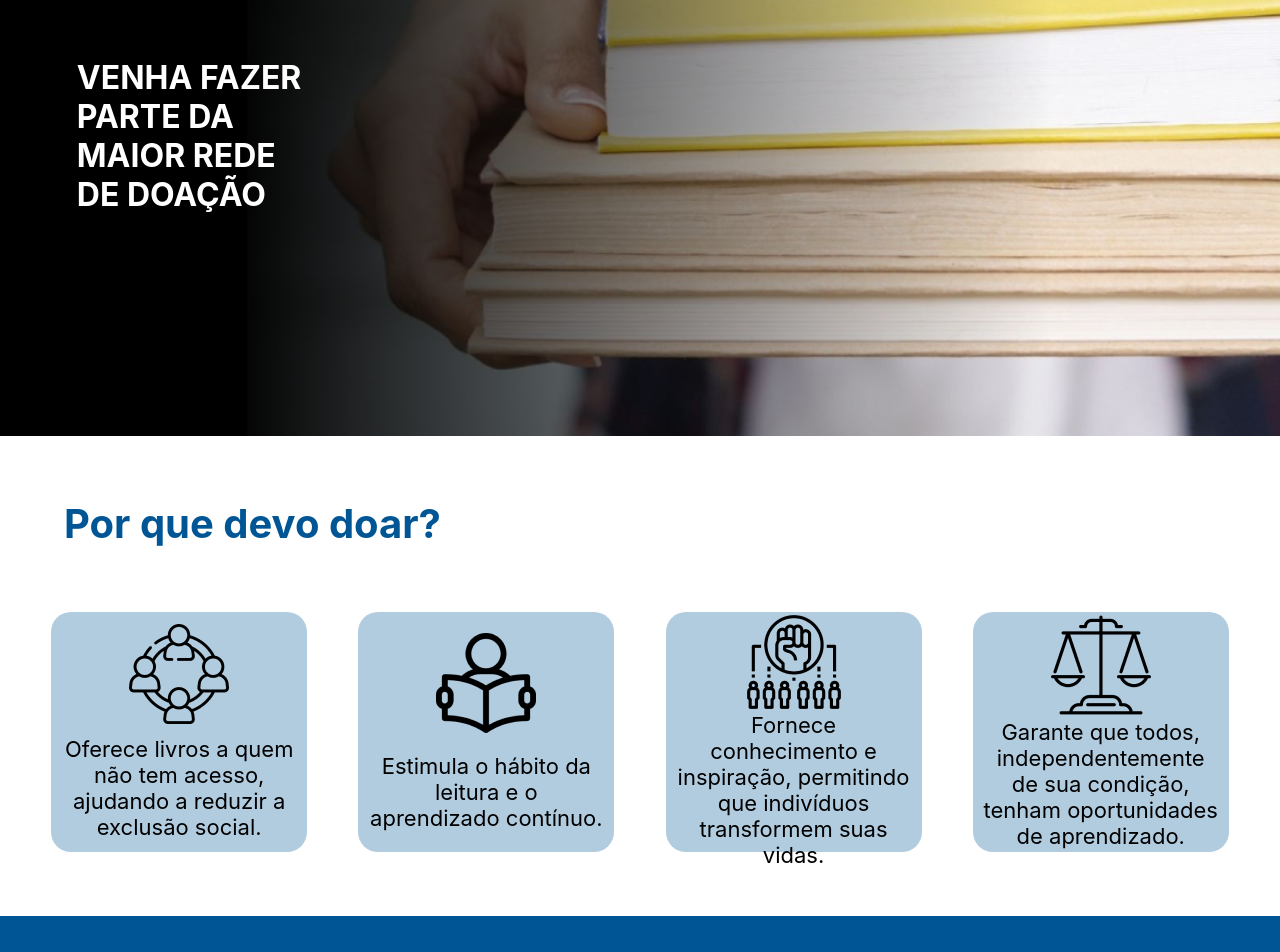
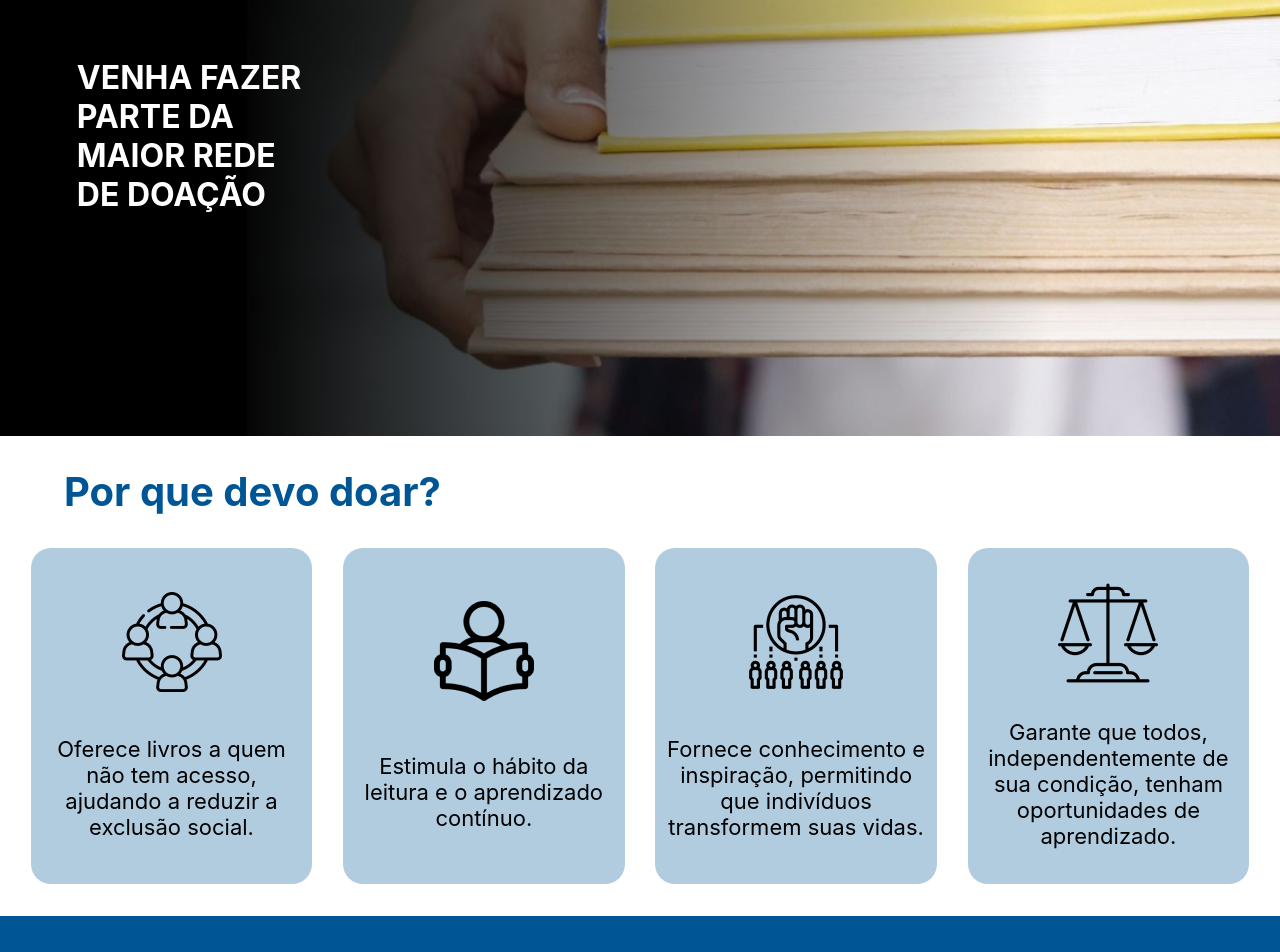
Before and after one commit to Marcos-Sobral/VainaWeb-Livros, a React (Vite) app: page / in a window 1280 px wide. Shown: the part 441-1393 px from the top of the page. Built offline with nearby package versions, Linux system fonts and the light colour scheme.

Commit message:
♻️: S2: refactor: Corrigindo estilização

```diff
--- a/src/Components/Footer/footer.module.scss
+++ b/src/Components/Footer/footer.module.scss
@@ -26,7 +26,7 @@
 
 @media (max-width: 1200px){
     footer{
-        font-size: 30px;
+        font-size: 24px;
         .contatosFooter {
             justify-content: space-evenly;
             align-items: center;
--- a/src/pages/inicio/inicio.module.scss
+++ b/src/pages/inicio/inicio.module.scss
@@ -30,11 +30,11 @@
 
 .containerCards{
     display: flex;
-    height: 50%;
+    height: 70%;
     justify-content: space-evenly;
     section{
         background-color: #0157944D;
-        width: 20%;
+        width: 22%;
         display: flex;
         flex-direction: column;
         align-items: center;
```
